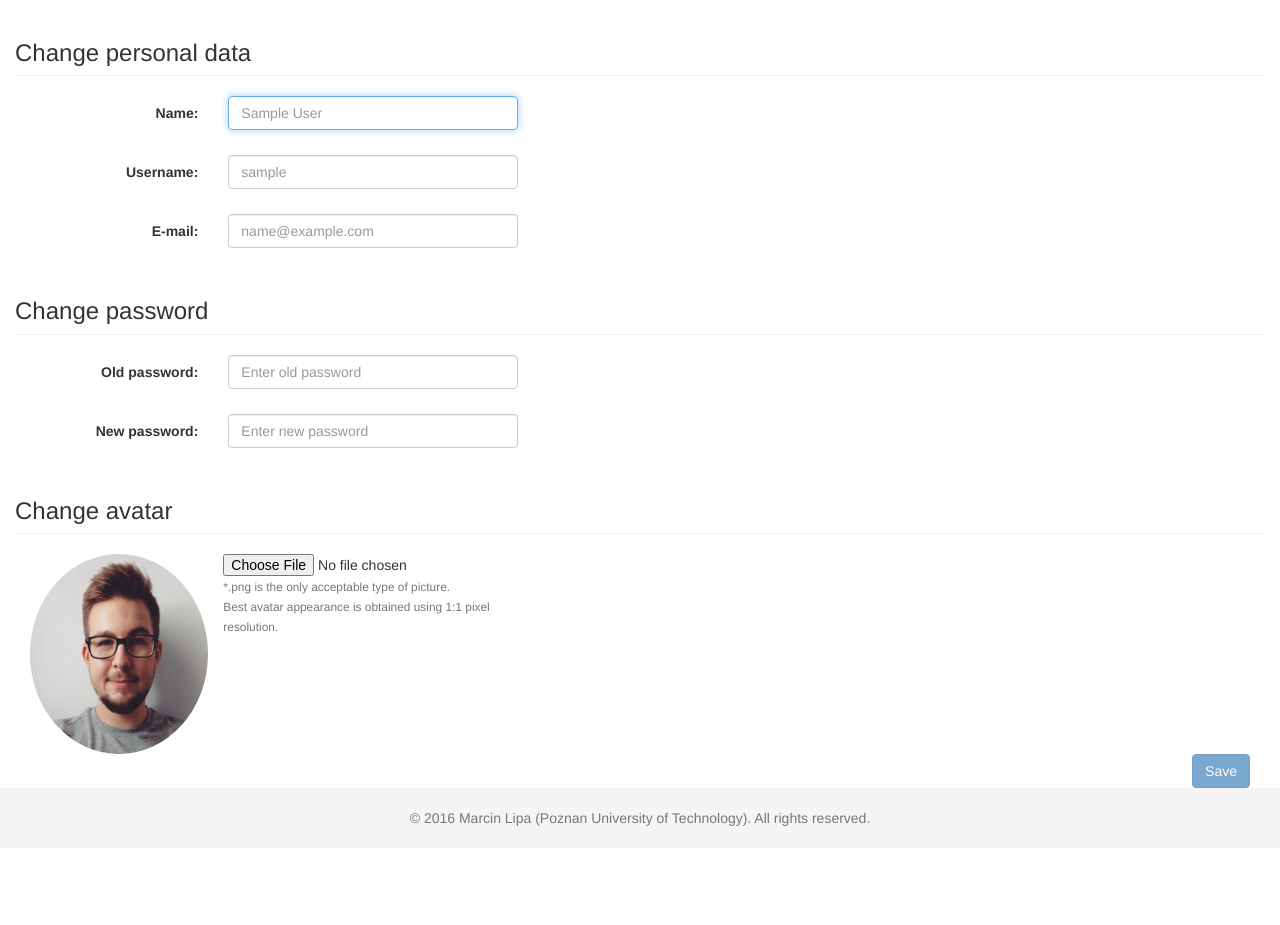
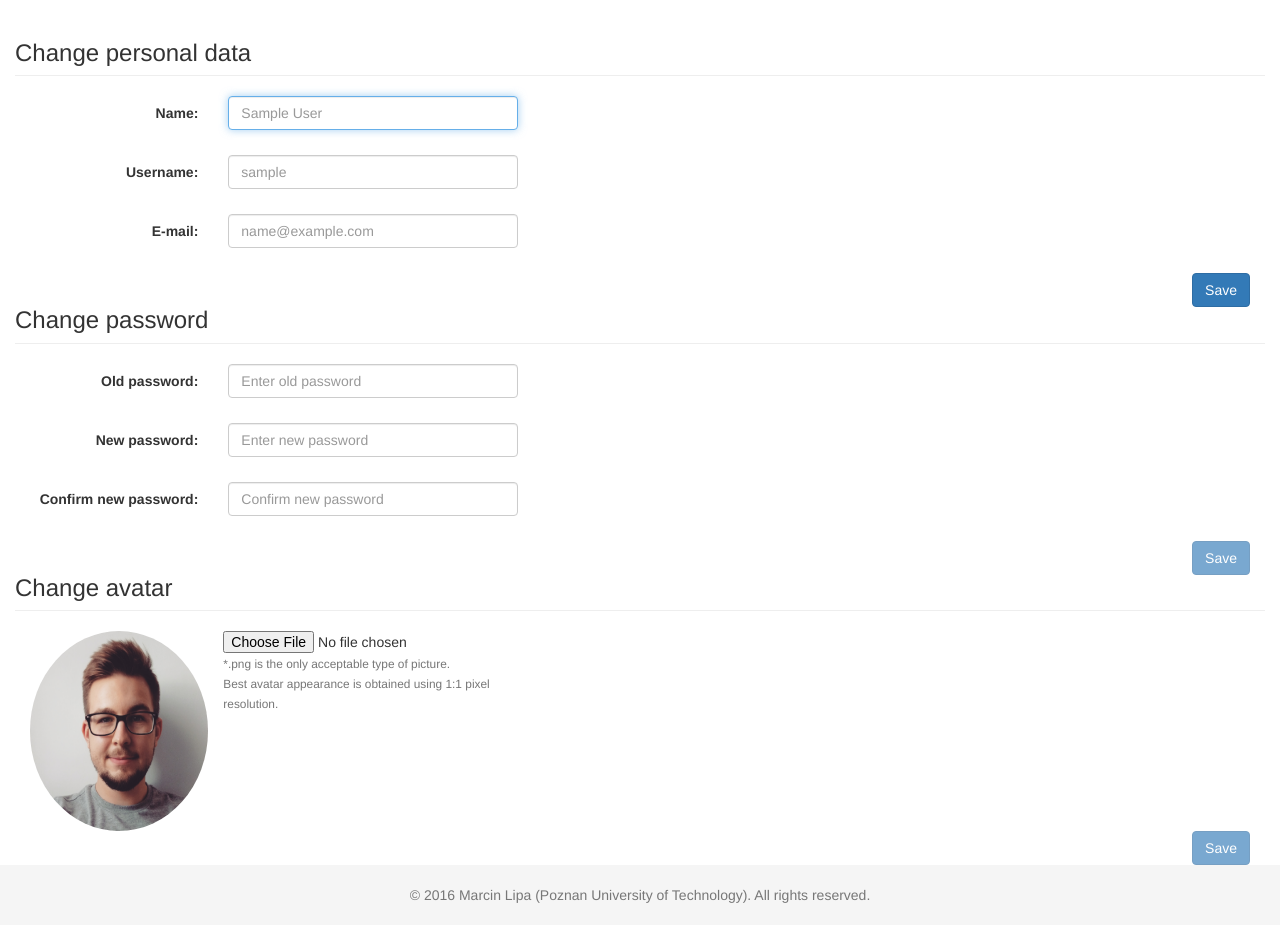
Before and after one commit to mlipa/move_server, a Flask app: page /edit_profile in a window 1280 px wide. Shown: the part 50-975 px from the top of the page. Before the commit the page ends 876 px from the top, so only its background shows below. Run offline with Flask 2, Linux system fonts and the light colour scheme; a user stored in the database is signed in; tables that the repository leaves empty hold one stand-in row (values such as "Sample post"); some libraries are stand-ins or nearby versions.

Commit message:
Change edit profile form structure

```diff
--- a/app/forms.py
+++ b/app/forms.py
@@ -18,7 +18,7 @@ class LoginForm(Form):
     password = PasswordField('password', render_kw={'class': 'form-control', 'placeholder': 'Password'})
 
 
-class UserForm(Form):
+class DataForm(Form):
     name = StringField('name', render_kw={'class': 'form-control', 'maxlength': USER_NAME_LENGTH,
                                           'pattern': '^[A-z]+( [A-z]+)*( [A-z]+)?(-[A-z]+)?$',
                                           'data-pattern-error': 'Whoops! The name can contain only words with "A-z" letters, " " between words and "-" in last name.'})
@@ -33,13 +33,21 @@ class UserForm(Form):
                                            'data-pattern-error': 'Whoops! The e-mail can contain only address with "a-z" letters or "0-9" digits, "@", ".", "-" or "_" between characters',
                                            'data-remote': '/validate',
                                            'data-remote-error': 'Whoops! The e-mail chosen by other user!'})
+    avatar = FileField('avatar', render_kw={'class': 'form-control-file'})
+
+
+class PasswordForm(Form):
     old_password = PasswordField('old_password',
                                  render_kw={'class': 'form-control', 'placeholder': 'Enter old password',
                                             'maxlength': USER_PASSWORD_LENGTH, 'data-remote': '/validate',
                                             'data-remote-error': "Whoops! The old password don't match.",
-                                            'data-required-error': 'Whoops! The old password is required to edit profile.'})
-    new_password = PasswordField('new_password',
-                                 render_kw={'class': 'form-control', 'placeholder': 'Enter new password',
-                                            'maxlength': USER_PASSWORD_LENGTH})
-    # TODO: ADD AVATAR FUNCTIONALITY
-    avatar = FileField('avatar', render_kw={'class': 'form-control-file'})
+                                            'data-required-error': 'Whoops! The old password is required to change password.'})
+    new_password = PasswordField('new_password', render_kw={'id': 'new_password', 'class': 'form-control',
+                                                            'placeholder': 'Enter new password',
+                                                            'maxlength': USER_PASSWORD_LENGTH,
+                                                            'data-required-error': 'Whoops! The new password is required to change password.'})
+    confirm_new_password = PasswordField('confirm_new_password',
+                                         render_kw={'class': 'form-control', 'placeholder': 'Confirm new password',
+                                                    'maxlength': USER_PASSWORD_LENGTH, 'data-match': '#new_password',
+                                                    'data-match-error': "Whoops! These passwords don't match.",
+                                                    'data-required-error': 'Whoops! The confirmation of new password is required to change password.'})
--- a/app/templates/edit_profile.html
+++ b/app/templates/edit_profile.html
@@ -7,13 +7,13 @@
 {% endblock %}
 
 {% block content %}
-    <form role="form" class="form-horizontal" data-toggle="validator" enctype="multipart/form-data" method="post">
-        {{ form.csrf_token }}
+    <form role="form" class="form-horizontal" data-toggle="validator" method="post">
+        {{ data_form.csrf_token }}
         <h3 class="page-header">Change personal data</h3>
         <div class="form-group has-feedback">
             <label for="name" class="col-md-2 control-label">Name:</label>
             <div class="col-md-3">
-                {{ form.name(autofocus=true) }}
+                {{ data_form.name(autofocus=true) }}
                 <span class="glyphicon form-control-feedback" aria-hidden="true"></span>
                 <div class="help-block with-errors"></div>
             </div>
@@ -21,7 +21,7 @@
         <div class="form-group has-feedback">
             <label for="username" class="col-md-2 control-label">Username:</label>
             <div class="col-md-3">
-                {{ form.username }}
+                {{ data_form.username }}
                 <span class="glyphicon form-control-feedback" aria-hidden="true"></span>
                 <div class="help-block with-errors"></div>
             </div>
@@ -29,16 +29,22 @@
         <div class="form-group has-feedback">
             <label for="email" class="col-md-2 control-label">E-mail:</label>
             <div class="col-md-3">
-                {{ form.email }}
+                {{ data_form.email }}
                 <span class="glyphicon form-control-feedback" aria-hidden="true"></span>
                 <div class="help-block with-errors"></div>
             </div>
         </div>
+        <div class="col-md-12">
+            <button class="btn btn-primary pull-right" type="submit">Save</button>
+        </div>
+    </form>
+    <form role="form" class="form-horizontal" data-toggle="validator" method="post">
+        {{ password_form.csrf_token }}
         <h3 class="page-header">Change password</h3>
         <div class="form-group has-feedback">
             <label for="old_password" class="col-md-2 control-label">Old password:</label>
             <div class="col-md-3">
-                {{ form.old_password(required=true) }}
+                {{ password_form.old_password(required=true) }}
                 <span class="glyphicon form-control-feedback" aria-hidden="true"></span>
                 <div class="help-block with-errors"></div>
             </div>
@@ -46,18 +52,32 @@
         <div class="form-group has-feedback">
             <label for="new_password" class="col-md-2 control-label">New password:</label>
             <div class="col-md-3">
-                {{ form.new_password }}
+                {{ password_form.new_password(required=true) }}
                 <span class="glyphicon form-control-feedback" aria-hidden="true"></span>
                 <div class="help-block with-errors"></div>
             </div>
         </div>
+        <div class="form-group has-feedback">
+            <label for="confirm_new_password" class="col-md-2 control-label">Confirm new password:</label>
+            <div class="col-md-3">
+                {{ password_form.confirm_new_password(required=true) }}
+                <span class="glyphicon form-control-feedback" aria-hidden="true"></span>
+                <div class="help-block with-errors"></div>
+            </div>
+        </div>
+        <div class="col-md-12">
+            <button class="btn btn-primary pull-right" type="submit">Save</button>
+        </div>
+    </form>
+    <form role="form" class="form-horizontal" data-toggle="validator" enctype="multipart/form-data" method="post">
+        {{ data_form.csrf_token }}
         <h3 class="page-header">Change avatar</h3>
         <div class="col-md-2">
             <img class="img-avatar img-circle img-responsive center-block" src="{{ g.user.get_avatar() }}">
         </div>
         <div class="col-md-3">
             <div class="form-group">
-                {{ form.avatar }}
+                {{ data_form.avatar(required=true) }}
                 <small class="text-muted">
                     *.png is the only acceptable type of picture.<br>
                     Best avatar appearance is obtained using 1:1 pixel resolution.
--- a/app/views.py
+++ b/app/views.py
@@ -8,7 +8,7 @@ from flask import flash, g, Markup, redirect, render_template, request, url_for
 from flask_login import current_user, login_required, login_user, logout_user
 
 from app import application, database, hashing, login_manager, models
-from forms import LoginForm, UserForm
+from forms import DataForm, LoginForm, PasswordForm
 
 USER_SALT_LENGTH = models.Users.salt.property.columns[0].type.length
 
@@ -88,19 +88,20 @@ def profile():
 @application.route('/edit_profile', methods=['GET', 'POST'])
 @login_required
 def edit_profile():
-    user_form = UserForm()
+    data_form = DataForm()
+    password_form = PasswordForm()
 
-    user_form.name.render_kw['placeholder'] = g.user.name
-    user_form.username.render_kw['placeholder'] = g.user.username
-    user_form.email.render_kw['placeholder'] = g.user.email
+    data_form.name.render_kw['placeholder'] = g.user.name
+    data_form.username.render_kw['placeholder'] = g.user.username
+    data_form.email.render_kw['placeholder'] = g.user.email
 
-    if user_form.validate_on_submit():
-        name = unicode(user_form.name.data)
-        username = unicode(user_form.username.data)
-        email = unicode(user_form.email.data)
-        new_password = unicode(user_form.new_password.data)
+    if data_form.validate_on_submit():
+        name = unicode(data_form.name.data)
+        username = unicode(data_form.username.data)
+        email = unicode(data_form.email.data)
+        new_password = unicode(password_form.new_password.data)
         # TODO: CHECK IF ".data" IS RIGTH PROPERTY
-        avatar = user_form.avatar.data
+        avatar = data_form.avatar.data
 
         user = models.Users.query.get(g.user.id)
 
@@ -121,11 +122,12 @@ def edit_profile():
 
         # TODO: CHANGE AVATAR
 
-        flash(Markup('<strong>Yahoo!</strong> All data has been changed successfully!'), 'success')
+        if name == user.name or username == user.username or email == user.email:
+            flash(Markup('<strong>Yahoo!</strong> All data has been changed successfully!'), 'success')
 
         return redirect(url_for('profile'))
 
-    return render_template('edit_profile.html', form=user_form)
+    return render_template('edit_profile.html', data_form=data_form, password_form=password_form)
 
 
 @application.route('/about', methods=['GET'])
```
